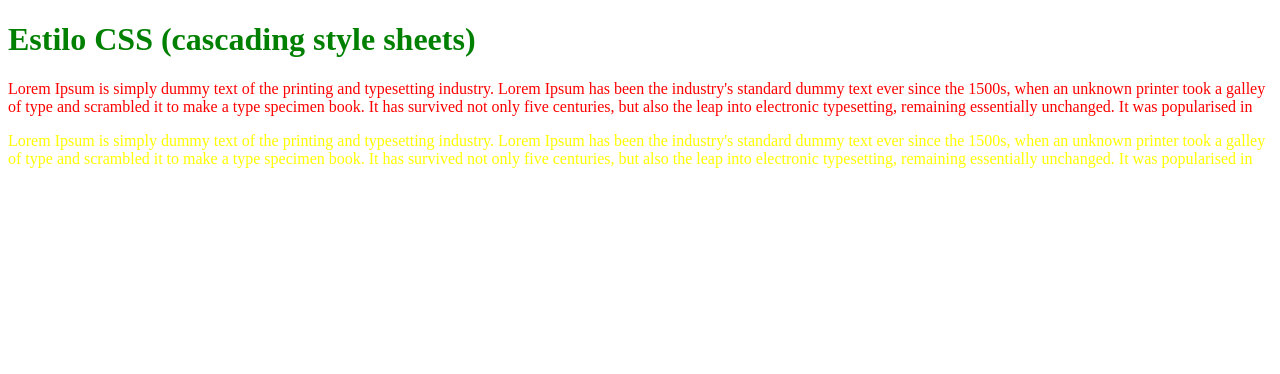
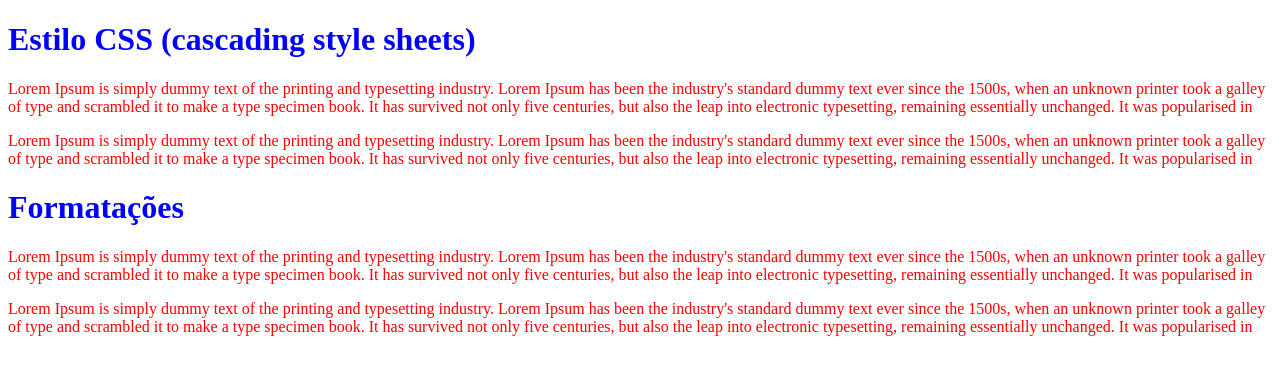
Before and after one commit to c-viniciussantos/AulasCursoWebUdemy, a plain HTML site: page ProjetoCSS3/inline_style.html in a window 1280 px wide. Drawn offline with Linux system fonts and the light colour scheme.

Commit message:
Internal Style Sheet

```diff
--- a/ProjetoCSS3/inline_style.html
+++ b/ProjetoCSS3/inline_style.html
@@ -3,10 +3,21 @@
 	<head>
 		<title>Inline Style</title>
 		<meta charset="utf-8">
+
+		<style type="text/css">
+			p{
+				color: red;
+			}
+
+			h1{
+				color: blue;
+			}
+		</style>
+
 	</head>
 	<body>
-		<h1 style=" color: green;"> Estilo CSS (cascading style sheets)</h1>
-		<p style=" color: red; ">
+		<h1> Estilo CSS (cascading style sheets)</h1>
+		<p>
 			Lorem Ipsum is simply dummy text of the printing and typesetting industry.
 			Lorem Ipsum has been the industry's standard dummy text ever since the 1500s,
 			when an unknown printer took a galley of type and scrambled it to make a type
@@ -14,7 +25,24 @@
 			electronic typesetting, remaining essentially unchanged. It was popularised in
 		</p>
 
-		<p style=" color: yellow;">
+		<p>
+			Lorem Ipsum is simply dummy text of the printing and typesetting industry.
+			Lorem Ipsum has been the industry's standard dummy text ever since the 1500s,
+			when an unknown printer took a galley of type and scrambled it to make a type
+			specimen book. It has survived not only five centuries, but also the leap into
+			electronic typesetting, remaining essentially unchanged. It was popularised in
+		</p>
+
+		<h1> Formatações</h1>
+		<p>
+			Lorem Ipsum is simply dummy text of the printing and typesetting industry.
+			Lorem Ipsum has been the industry's standard dummy text ever since the 1500s,
+			when an unknown printer took a galley of type and scrambled it to make a type
+			specimen book. It has survived not only five centuries, but also the leap into
+			electronic typesetting, remaining essentially unchanged. It was popularised in
+		</p>
+
+		<p>
 			Lorem Ipsum is simply dummy text of the printing and typesetting industry.
 			Lorem Ipsum has been the industry's standard dummy text ever since the 1500s,
 			when an unknown printer took a galley of type and scrambled it to make a type
```
Also changed, not shown: ProjetoFinalHTML/Imagens/capa.png (renamed from ProjetoFinal/Imagens/capa.png), ProjetoFinalHTML/Imagens/fundo.png (renamed from ProjetoFinal/Imagens/fundo.png), ProjetoFinalHTML/Imagens/fundo2.png (renamed from ProjetoFinal/Imagens/fundo2.png), ProjetoFinalHTML/Imagens/logo.png (renamed from ProjetoFinal/Imagens/logo.png), ProjetoFinalHTML/contato.html (renamed from ProjetoFinal/contato.html), ProjetoFinalHTML/index.html (renamed from ProjetoFinal/index.html), ProjetoFinalHTML/quem-somos.html (renamed from ProjetoFinal/quem-somos.html).
